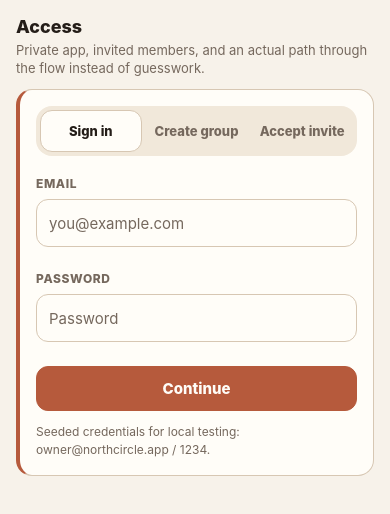
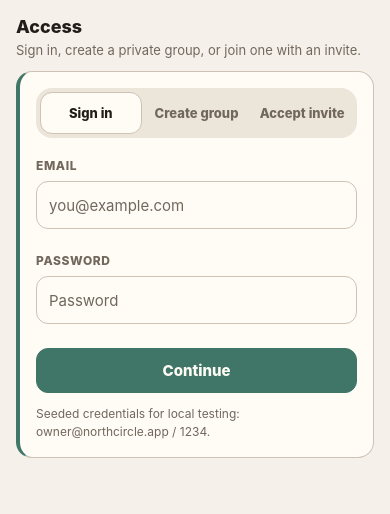
Before and after one commit to kumina-dev/myhome, a React Native app: screen / in a window 390 px wide. Shown: the top 514 px of the page. Built offline with nearby package versions, Linux system fonts and the light colour scheme.

Commit message:
style: align app polish with Circl branding

```diff
--- a/src/features/expenses/ExpenseBreakdowns.tsx
+++ b/src/features/expenses/ExpenseBreakdowns.tsx
@@ -68,7 +68,7 @@ export function ExpenseBreakdowns({
                 ) : null}
                 <View style={styles.memberColumn}>
                   <Text style={styles.cardTitle}>
-                    {profile?.displayName ?? 'Unknown'}
+                    {profile?.displayName ?? t('common.states.unknown')}
                   </Text>
                   <Text style={styles.bodyMuted}>
                     {formatCurrency(item.amountCents)}
@@ -90,8 +90,8 @@ export function ExpenseBreakdowns({
             <Card key={expense.id} theme={theme}>
               <Text style={styles.cardTitle}>{expense.title}</Text>
               <Text style={styles.bodyMuted}>
-                {profile?.displayName ?? 'Unknown'} · {expense.category} ·{' '}
-                {formatShortDate(expense.purchasedAt)}
+                {profile?.displayName ?? t('common.states.unknown')} -{' '}
+                {expense.category} - {formatShortDate(expense.purchasedAt)}
               </Text>
               <Text style={styles.cardValue}>
                 {formatCurrency(expense.amountCents)}
--- a/src/features/expenses/ExpensesScreen.tsx
+++ b/src/features/expenses/ExpensesScreen.tsx
@@ -28,10 +28,10 @@ export function ExpensesScreen({ theme }: { theme: Theme }) {
     <Screen theme={theme}>
       <Section theme={theme} title={t('expenses.screen.thisMonth')}>
         <View style={styles.statCard}>
-          <Text style={styles.kicker}>Total</Text>
+          <Text style={styles.kicker}>{t('expenses.screen.total')}</Text>
           <Text style={styles.statValue}>{formatCurrency(summary.total)}</Text>
           <Text style={styles.bodyMuted}>
-            By category, by member, and easy to scan
+            {t('expenses.screen.monthlySummaryHint')}
           </Text>
         </View>
       </Section>
--- a/src/features/notes/NoteList.tsx
+++ b/src/features/notes/NoteList.tsx
@@ -63,7 +63,7 @@ export function NoteList({
                 <View style={styles.authorText}>
                   <Text style={styles.cardTitle}>{note.title}</Text>
                   <Text style={styles.meta}>
-                    {profile?.displayName ?? 'Unknown'} ·{' '}
+                    {profile?.displayName ?? t('common.states.unknown')} -{' '}
                     {formatDateTime(note.updatedAt)}
                   </Text>
                 </View>
--- a/src/i18n/translations/en.ts
+++ b/src/i18n/translations/en.ts
@@ -37,8 +37,11 @@ export const en = {
     settings: 'Settings',
   },
   app: {
+    brandName: 'Circl',
     fallbackGroupName: 'Group',
-    headerSubtitle: 'Shared planning for a small trusted group',
+    headerSubtitle: 'Private coordination for your trusted circle',
+    splashBody:
+      'Loading your shared home for plans, tasks, notes, and everyday decisions.',
     lock: 'Lock',
   },
   auth: {
@@ -46,8 +49,7 @@ export const en = {
     signIn: 'Sign in',
     createGroup: 'Create group',
     acceptInvite: 'Accept invite',
-    subtitle:
-      'Private app, invited members, and an actual path through the flow instead of guesswork.',
+    subtitle: 'Sign in, create a private group, or join one with an invite.',
     fields: {
       groupName: 'Group name',
       displayName: 'Display name',
@@ -56,7 +58,7 @@ export const en = {
       password: 'Password',
     },
     placeholders: {
-      groupName: 'North Circle',
+      groupName: 'Home circle',
       displayName: 'June',
       inviteCode: 'GROUP-1234',
       email: 'you@example.com',
@@ -100,9 +102,11 @@ export const en = {
   expenses: {
     screen: {
       thisMonth: 'This month',
+      total: 'Total',
+      monthlySummaryHint: 'By category, by member, and recent activity',
       logPurchase: 'Log purchase',
       logPurchaseSubtitle:
-        'Structured inputs beat mysterious free-text blobs every time.',
+        'Track shared purchases with clear amounts, dates, and categories.',
     },
     sections: {
       byCategory: 'By category',
@@ -136,8 +140,7 @@ export const en = {
   notes: {
     screen: {
       title: 'Shared notes',
-      subtitle:
-        'Pinned notes stay visible. The rest still remain easy to find without becoming a fake wiki.',
+      subtitle: 'Pinned notes keep important plans and reminders visible.',
       currentNotes: 'Current notes',
     },
     fields: {
@@ -164,7 +167,7 @@ export const en = {
   home: {
     screen: {
       subtitle:
-        'Private group planning, spending, and chores without needing a resident support engineer.',
+        'Private planning, spending, notes, and chores for trusted groups.',
       overview: 'Overview',
     },
     overview: {
@@ -202,7 +205,7 @@ export const en = {
       currentCycle: 'Current cycle',
       newTask: 'New task',
       newTaskSubtitle:
-        'Shared and personal tasks live in the same system, without making everyday use feel like a spreadsheet prison.',
+        'Shared and personal tasks stay together without forcing every routine into the same shape.',
       taskBoard: 'Task board',
     },
     fields: {
@@ -219,6 +222,15 @@ export const en = {
     },
     actions: {
       addTask: 'Add task',
+      complete: 'Complete',
+      undo: 'Undo',
+    },
+    labels: {
+      sharedTask: 'Shared task',
+      personalTask: 'Personal - {name}',
+      points: '{count} points',
+      due: 'due {date}',
+      completed: 'Completed {date}',
     },
     validation: {
       invalidTitle: 'Invalid task',
@@ -237,8 +249,7 @@ export const en = {
   settings: {
     screen: {
       title: 'Settings',
-      subtitle:
-        'Deep enough to be useful, not deep enough to become a support ticket factory.',
+      subtitle: 'Detailed controls for the way your group uses Circl.',
     },
     tabs: {
       account: 'Account',
--- a/src/i18n/translations/fi.ts
+++ b/src/i18n/translations/fi.ts
@@ -37,8 +37,10 @@ export const fi = {
     settings: 'Asetukset',
   },
   app: {
+    brandName: 'Circl',
     fallbackGroupName: 'Ryhmä',
     headerSubtitle: 'Yhteinen suunnittelu pienelle luotetulle ryhmälle',
+    splashBody: 'Ladataan yhteistä paikkaa suunnitelmille, tehtäville, muistiinpanoille ja arjen päätöksille.',
     lock: 'Lukitse',
   },
   auth: {
@@ -56,7 +58,7 @@ export const fi = {
       password: 'Salasana',
     },
     placeholders: {
-      groupName: 'North Circle',
+      groupName: 'Koti piiri',
       displayName: 'June',
       inviteCode: 'GROUP-1234',
       email: 'sinä@example.com',
@@ -100,6 +102,8 @@ export const fi = {
   expenses: {
     screen: {
       thisMonth: 'Tämä kuukausi',
+      total: 'Yhteensä',
+      monthlySummaryHint: 'Kategorioittain, jäsenittäin ja viimeisimmän toiminnan mukaan',
       logPurchase: 'Kirjaa ostos',
       logPurchaseSubtitle:
         'Rakenteiset kentät voittavat epämääräiset vapaatekstit.',
@@ -219,6 +223,15 @@ export const fi = {
     },
     actions: {
       addTask: 'Lisää tehtävä',
+      complete: 'Valmis',
+      undo: 'Kumoa',
+    },
+    labels: {
+      sharedTask: 'Yhteinen tehtävä',
+      personalTask: 'Henkilökohtainen - {name}',
+      points: '{count} pistettä',
+      due: 'määräpäivä {date}',
+      completed: 'Valmis {date}',
     },
     validation: {
       invalidTitle: 'Virheellinen tehtävä',
--- a/src/screens/SplashScreen.tsx
+++ b/src/screens/SplashScreen.tsx
@@ -1,17 +1,16 @@
 import React from 'react';
 import { StyleSheet, Text, View } from 'react-native';
 import { Theme } from '../shared/theme/theme';
+import { useTranslation } from '../i18n';
 
 export function SplashScreen({ theme }: { theme: Theme }) {
   const styles = createStyles(theme);
+  const { t } = useTranslation();
 
   return (
     <View style={styles.container}>
-      <Text style={styles.title}>North Circle</Text>
-      <Text style={styles.body}>
-        Loading a private group workspace that behaves like a real app instead
-        of a stack of loose notes.
-      </Text>
+      <Text style={styles.title}>{t('app.brandName')}</Text>
+      <Text style={styles.body}>{t('app.splashBody')}</Text>
     </View>
   );
 }
--- a/src/shared/theme/colors.ts
+++ b/src/shared/theme/colors.ts
@@ -23,25 +23,25 @@ export interface ColorTokens {
 }
 
 export const lightColors: ColorTokens = {
-  background: '#F7F2EA',
-  backgroundElevated: '#EEE5D8',
-  surface: '#FFFDF8',
-  surfaceMuted: '#F1E8DA',
-  surfaceStrong: '#E2D4C1',
-  border: '#D7C7B3',
-  text: '#241D18',
-  textMuted: '#75685D',
-  accent: '#B65A3C',
-  accentSoft: '#F1D7C8',
-  success: '#687A4A',
-  warning: '#C49A45',
-  danger: '#A33A32',
-  tabBar: '#FFF9F0',
-  overlay: 'rgba(36, 29, 24, 0.58)',
-  inverseText: '#FFFDF8',
-  calendarToday: '#EAD9BA',
+  background: '#F5F1EA',
+  backgroundElevated: '#E9E2D8',
+  surface: '#FFFCF6',
+  surfaceMuted: '#ECE5DA',
+  surfaceStrong: '#D9CEC0',
+  border: '#CEC2B4',
+  text: '#211D19',
+  textMuted: '#71675D',
+  accent: '#3F7667',
+  accentSoft: '#D8E8E1',
+  success: '#577B57',
+  warning: '#B5863D',
+  danger: '#A3443E',
+  tabBar: '#FCF7EF',
+  overlay: 'rgba(33, 29, 25, 0.58)',
+  inverseText: '#FFFCF6',
+  calendarToday: '#DDE9DE',
   profileColors: {
-    blue: '#4F6F6A',
+    blue: '#3F7667',
     pink: '#A04C68',
     green: '#687A4A',
     amber: '#C49A45',
@@ -64,8 +64,8 @@ export const darkColors: ColorTokens = {
   border: '#57493C',
   text: '#F5EDE2',
   textMuted: '#C5B6A5',
-  accent: '#D9825F',
-  accentSoft: '#523123',
+  accent: '#82B9A8',
+  accentSoft: '#243F38',
   success: '#9CAF75',
   warning: '#D7B15B',
   danger: '#D0655B',
```
Also changed, not shown: src/features/tasks/TaskBoard.tsx (+19 -6 lines).
